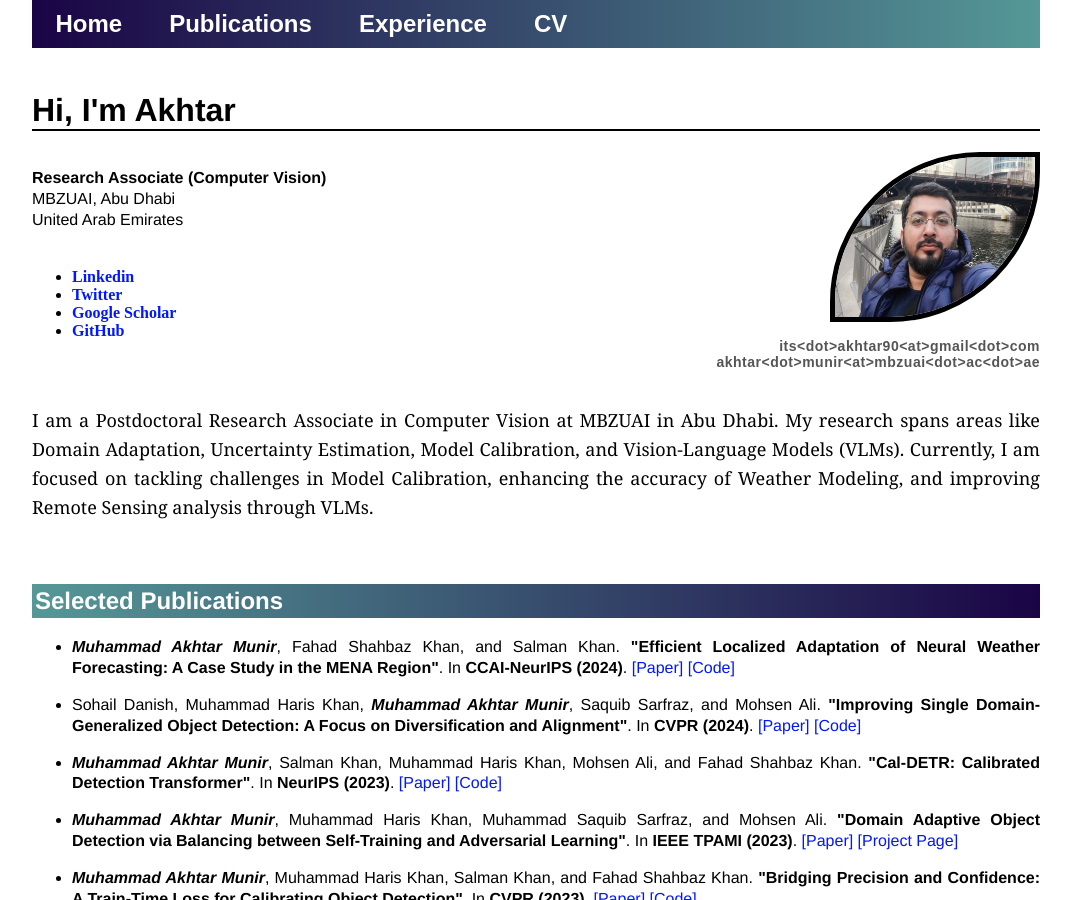
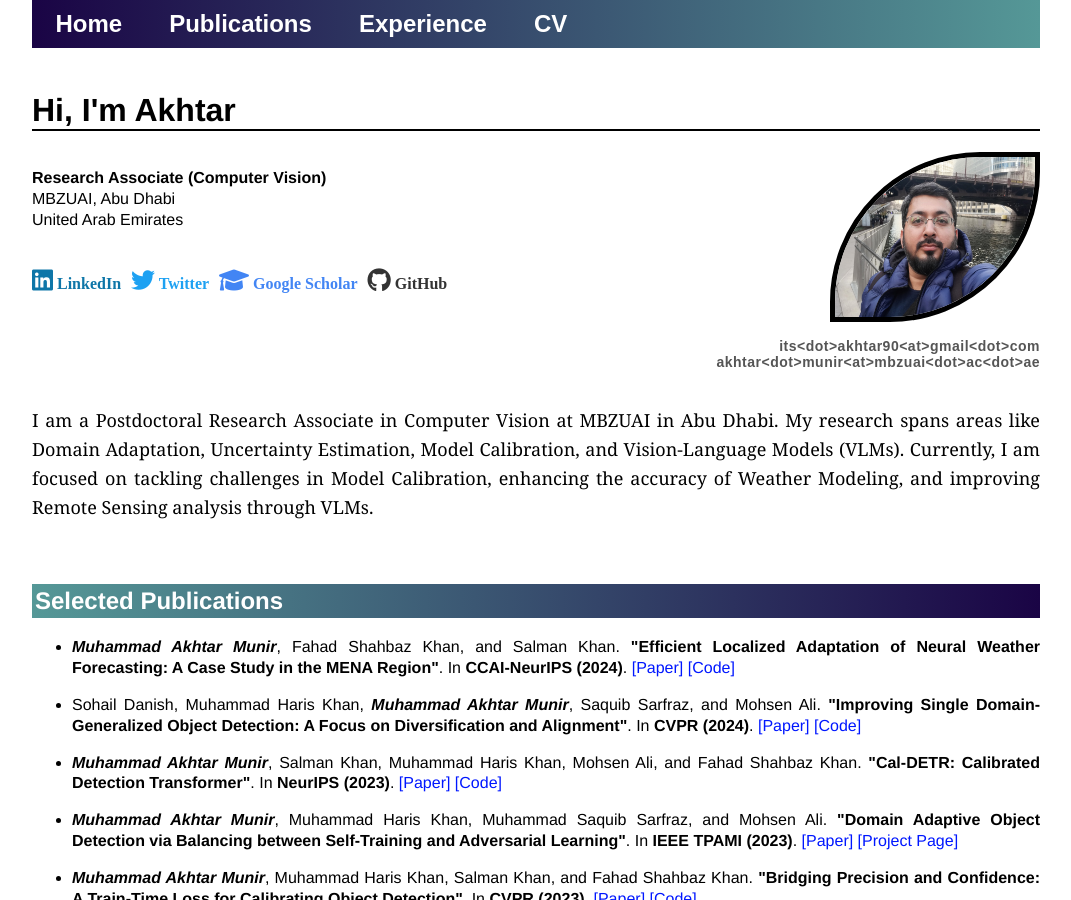
Before and after one commit to akhtarvision/akhtarvision.github.io, a Jekyll site: the page built from index.html, in a window 1280 px wide and 900 px high. Shown: the whole window, without its empty margins (104-1175 px from the left). Built offline with Jekyll 4.4.1, drawn with Linux system fonts in a browser that asks for light colours.

Commit message:
Update index.html

```diff
--- a/index.html
+++ b/index.html
@@ -14,7 +14,7 @@ title: Akhtar, CV & DL
 <!-- 	</div> -->
 
 	<div style="display: flex; justify-content: space-between;">
-    <div>
+<!--     <div>
         <p>
             <strong>Research Associate (Computer Vision)</strong><br>
             MBZUAI, Abu Dhabi<br>
@@ -27,7 +27,42 @@ title: Akhtar, CV & DL
                 <li><a href="https://github.com/akhtarvision">GitHub</a></li>
             </ul>
         </p>
-    </div>
+    </div> -->
+
+<!-- Link to font-awesome icons (make sure to include this in the head of your HTML) -->
+<link rel="stylesheet" href="https://cdnjs.cloudflare.com/ajax/libs/font-awesome/6.0.0-beta3/css/all.min.css">
+
+<div>
+    <p>
+        <strong>Research Associate (Computer Vision)</strong><br>
+        MBZUAI, Abu Dhabi<br>
+        United Arab Emirates<br><br>
+
+        <ul class="social" style="list-style-type: none; padding-left: 0; display: flex; gap: 10px;">
+            <li>
+                <a href="https://www.linkedin.com/in/muhammad-akhtar-munir-697b3976/" style="text-decoration: none; color: #0e76a8;">
+                    <i class="fab fa-linkedin" style="font-size: 24px;"></i> LinkedIn
+                </a>
+            </li>
+            <li>
+                <a href="https://twitter.com/akhtarTalks" style="text-decoration: none; color: #1DA1F2;">
+                    <i class="fab fa-twitter" style="font-size: 24px;"></i> Twitter
+                </a>
+            </li>
+            <li>
+                <a href="https://scholar.google.com.pk/citations?user=sT-epZAAAAAJ&hl=en" style="text-decoration: none; color: #4285F4;">
+                    <i class="fas fa-graduation-cap" style="font-size: 24px;"></i> Google Scholar
+                </a>
+            </li>
+            <li>
+                <a href="https://github.com/akhtarvision" style="text-decoration: none; color: #333;">
+                    <i class="fab fa-github" style="font-size: 24px;"></i> GitHub
+                </a>
+            </li>
+        </ul>
+    </p>
+</div>
+
     <div style="display: flex; flex-direction: column; align-items: flex-end;">
         <img class="roundImg" src="ul_pic.jpeg" alt="profile" width="200" height="160">
         <address style="text-align: right; font-family: 'Arial', sans-serif; font-size: 14px; color: #555; letter-spacing: 0.5px;">
```
